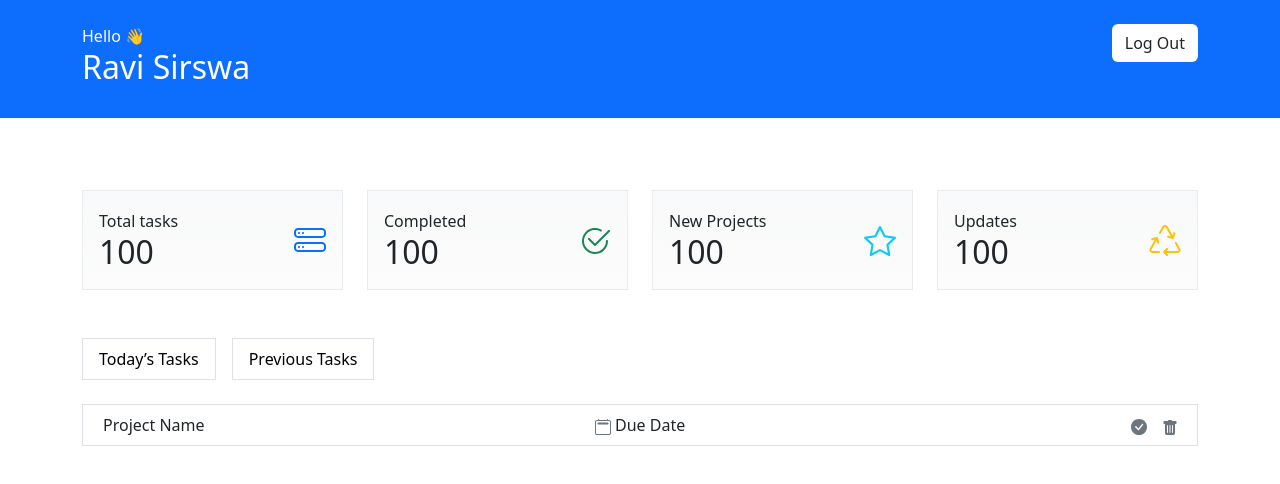
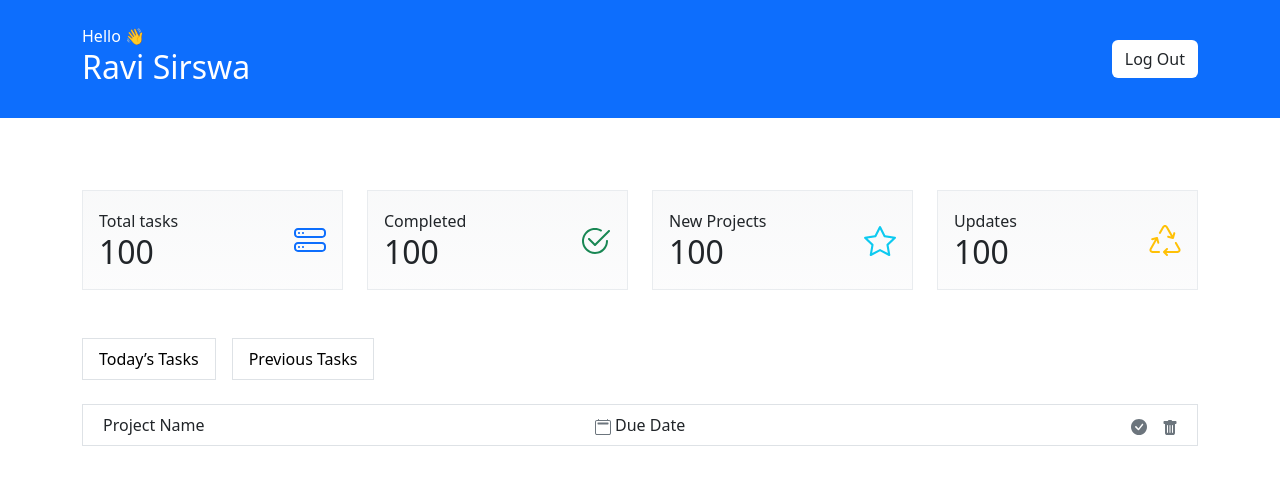
Before and after one commit to neharadialcode/new-learning-react, a React (Create React App) app: page / in a window 1280 px wide. Shown: the top 484 px of the page. Built offline with nearby package versions, Linux system fonts and the light colour scheme.

Commit message:
code modified

```diff
--- a/src/component/ToPage.jsx
+++ b/src/component/ToPage.jsx
@@ -14,7 +14,7 @@
               <p className="mb-0">Hello 👋</p>
               <h2>Ravi Sirswa</h2>
             </div>
-            <div className="col-6 text-end">
+            <div className="col-6 text-end d-flex flex-column justify-content-center align-items-end">
               <div className="btn bg-white">Log Out</div>
             </div>
           </div>
```
